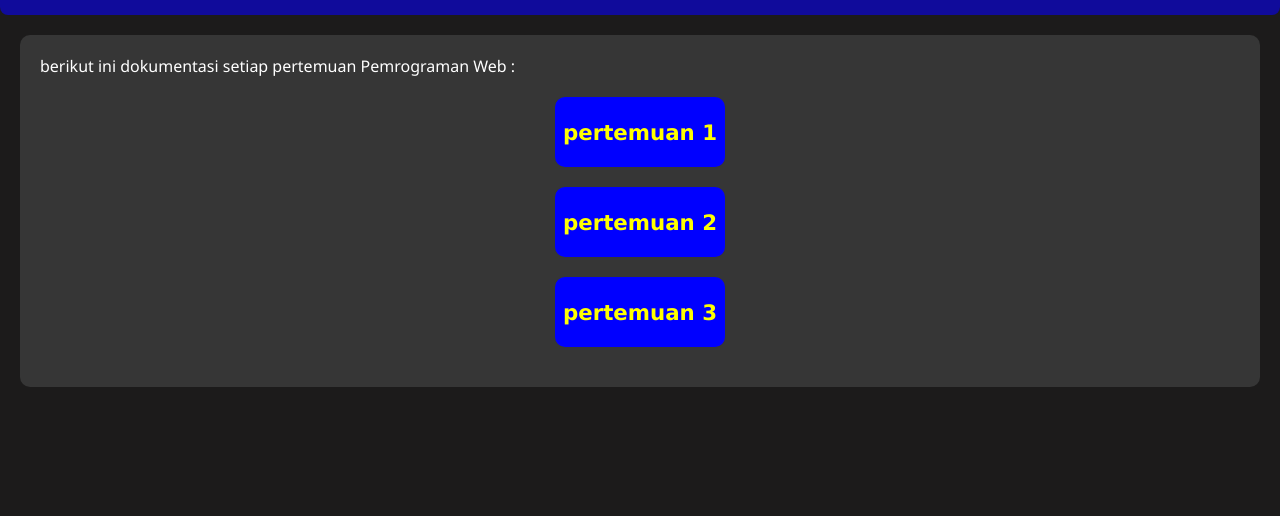
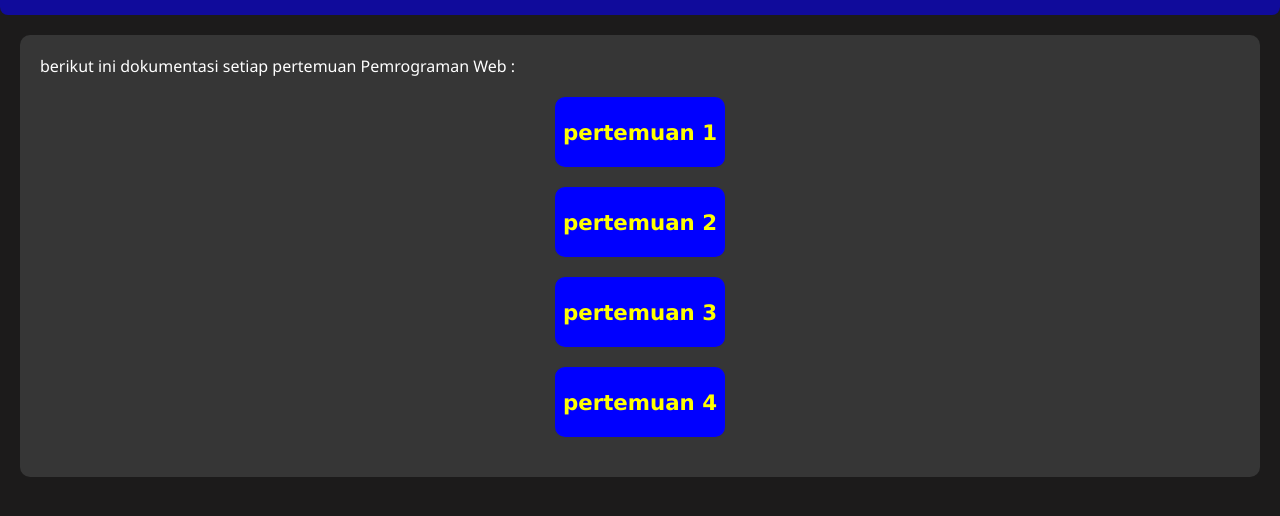
Before and after one commit to Maleka0809/tugas_pweb_Maleka_189, a plain HTML site: page pweb/pweb.html in a window 1280 px wide. Shown: the part 134-650 px from the top of the page. Drawn offline with Linux system fonts and the light colour scheme.

Commit message:
Update pweb.html

```diff
--- a/pweb/pweb.html
+++ b/pweb/pweb.html
@@ -25,6 +25,9 @@
     <form action="pert3/pertemuan_3_pweb.html">
     <button class="tombol_1">pertemuan 3</button>
     </form>
+    <form action="pert4/pertemuan_4_pweb.html">
+    <button class="tombol_1">pertemuan 4</button>
+    </form>
 
   </div>
   </div>
```
